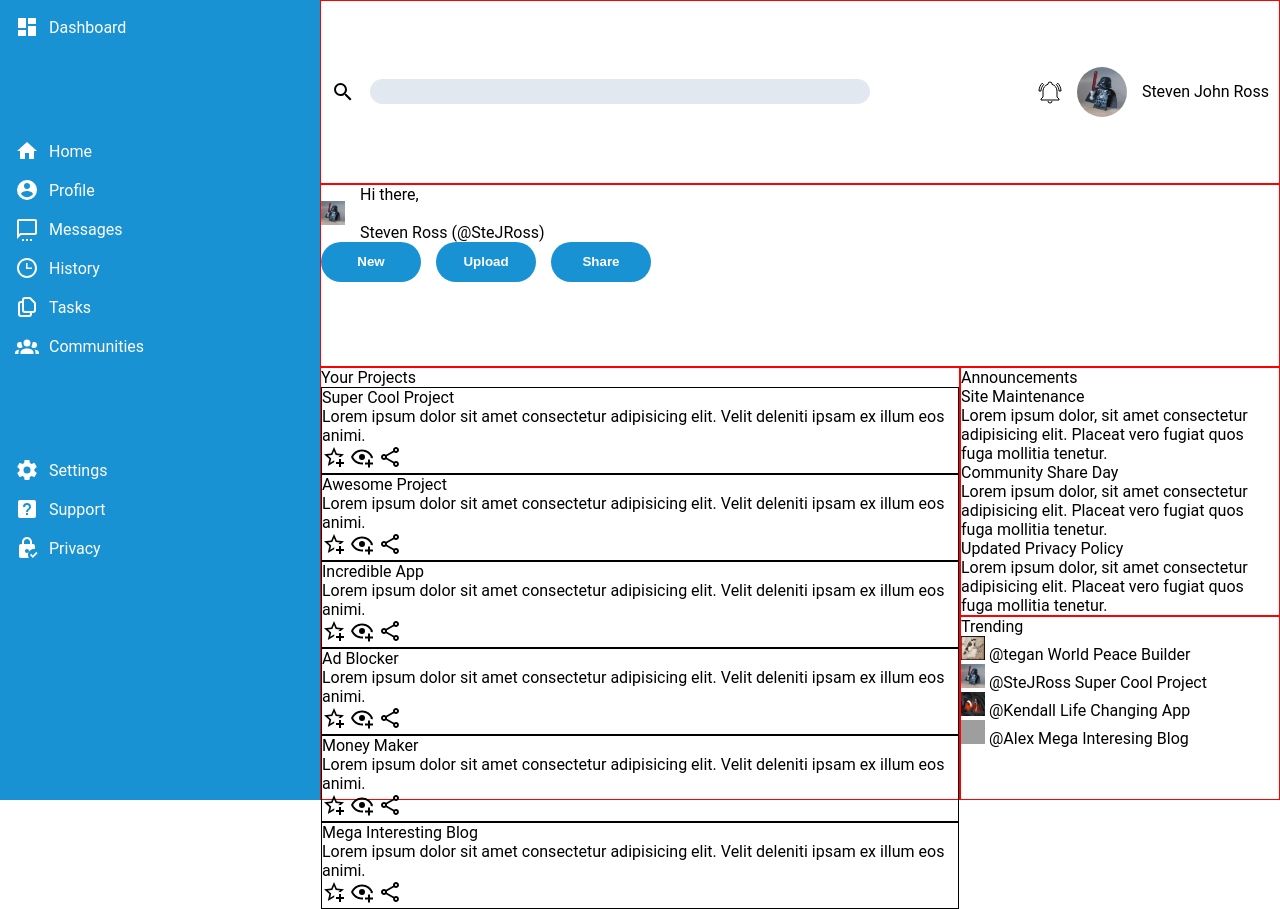
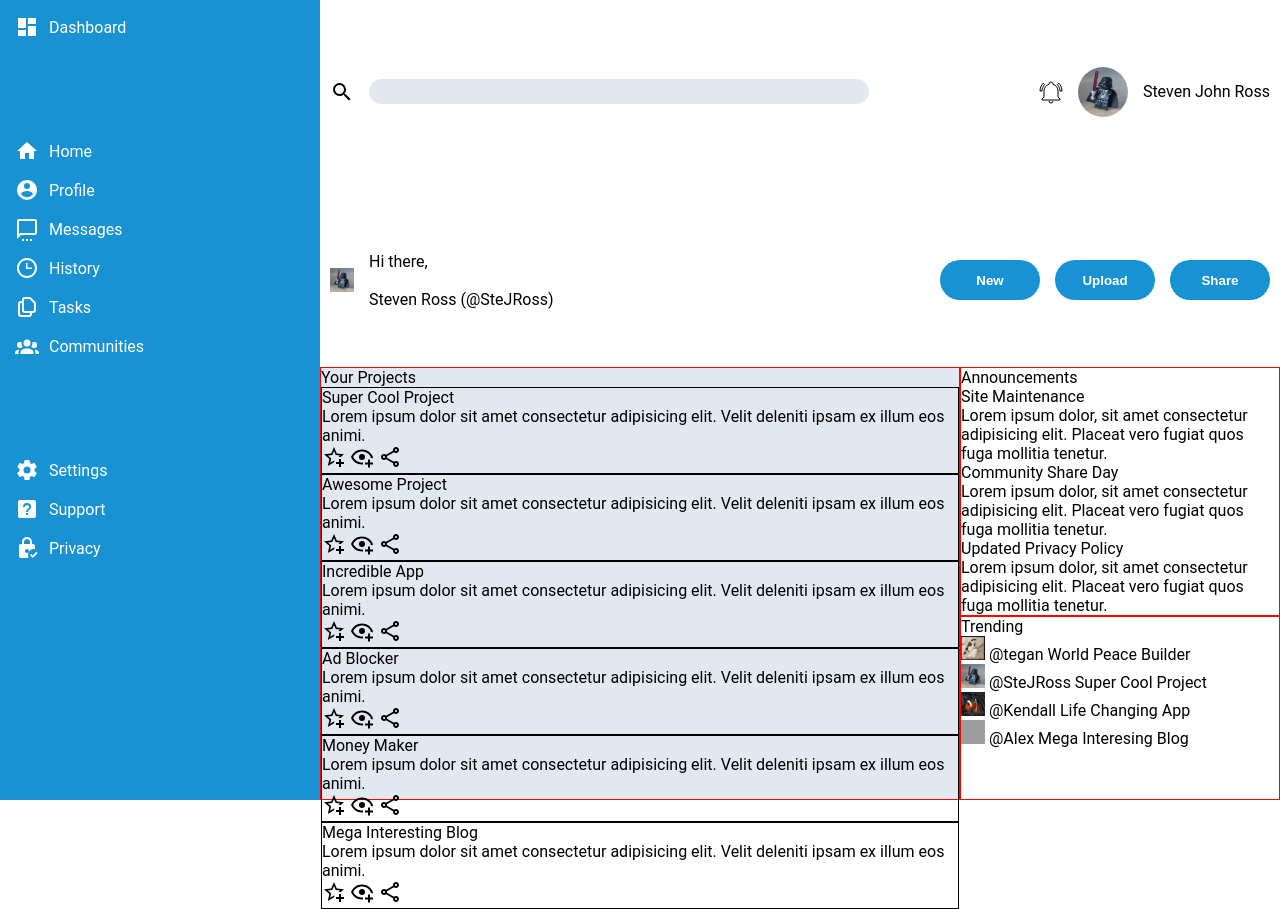
Before and after one commit to SteJRoss/AdminDashboard, a plain HTML site: page index.html in a window 1280 px wide. Drawn offline with Linux system fonts and the light colour scheme; grey boxes are pictures that could not be loaded.

Commit message:
Header/Welcome Sections: Removed/added test borders and modified white space

```diff
--- a/styles/styles.css
+++ b/styles/styles.css
@@ -42,7 +42,7 @@ img {
 }
 
 header {
-  border: var(--test);
+  /* border: var(--test); */
   grid-column: 2 / 4;
   display: flex;
   align-items: center;
@@ -63,12 +63,17 @@ header {
 .welcome_section {
   grid-column: 2 / 4;
   grid-row: 2;
-  border: var(--test);
+  /* border: var(--test); */
+  padding: 0 10px;
+  margin-top: 10px;
+  display: flex;
+  justify-content: space-between;
 }
 
 .projects {
   grid-row: 3 / 5;
   border: var(--test);
+  background-color: rgb(226, 232, 240);
 }
 
 .announcements {
@@ -87,6 +92,7 @@ header {
   display: flex;
   align-items: center;
   gap: 15px;
+  /* border: var(--test); */
 }
 
 .search_box {
```
